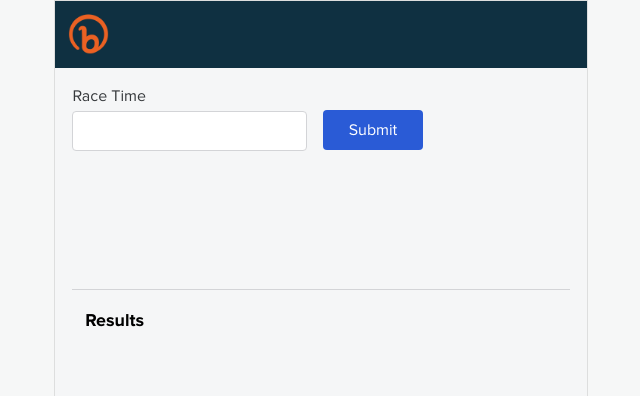
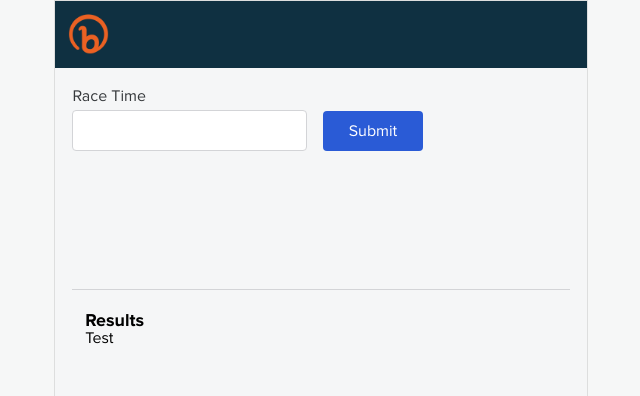
Before and after one commit to jphorner/bitly-take-home-test, a React (Create React App) app: page / in a window 1280 px wide. Shown: the top 396 px of the page, without its empty margins (319-959 px from the left). Built offline with nearby package versions, Linux system fonts and the light colour scheme.

Commit message:
Connect components

```diff
--- a/src/Components/App/App.js
+++ b/src/Components/App/App.js
@@ -4,16 +4,30 @@ import Header from '../Header/Header.js';
 import Form from '../Form/Form.js';
 import Results from '../Results/Results.js';
 
-function App() {
+class App extends Component {
+  constructor() {
+    super();
+    this.state = {
+      test: 'Test'
+    }
+  }
+
+  submitTime = (event) => {
+    event.preventDefault();
+    this.setState({ test: 'Noice' })
+  }
+
+  render() {
     return (
       <div className="App">
         <div className="components-container">
           <Header />
-        <Form />
-        <Results />
+          <Form submitTime={this.submitTime} />
+          <Results results={this.state.test}/>
         </div>
       </div>
     );
   }
+}
 
 export default App;
--- a/src/Components/Form/Form.css
+++ b/src/Components/Form/Form.css
@@ -15,6 +15,7 @@ form {
   width: 46%;
   margin-right: 1rem;
   border: 1px solid #D3D4D7;
+  font-size: 1.2rem;
 }
 
 .time-submit-btn {
--- a/src/Components/Form/Form.js
+++ b/src/Components/Form/Form.js
@@ -1,14 +1,14 @@
 import React, { Component } from 'react';
 import './Form.css';
 
-const Form = () => {
+const Form = ({submitTime}) => {
   return (
     <div className="form-container">
       <div className="race-time">Race Time</div>
       <form className="race-time-form">
         <div className="time-input-container">
           <input type="text" className="time-input"></input>
-          <button type="submit" className="time-submit-btn">Submit</button>
+          <button type="submit" className="time-submit-btn" onClick={submitTime}>Submit</button>
         </div>
       </form>
       <div className="divider"></div>
--- a/src/Components/Results/Results.js
+++ b/src/Components/Results/Results.js
@@ -1,11 +1,12 @@
 import React, { Component } from 'react';
 import './Results.css';
 
-const Results = () => {
+const Results = ({results}) => {
   return (
     <div className="results-container">
       <h4 className="results-header">Results</h4>
       <section className="results">
+        {results}
       </section>
     </div>
   )
```
Lines whose indentation alone changed are shown as unchanged.
